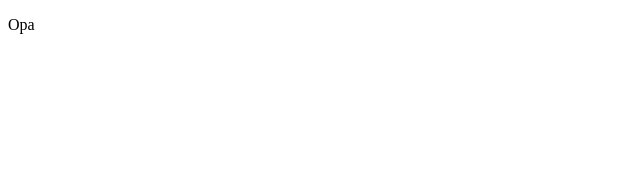
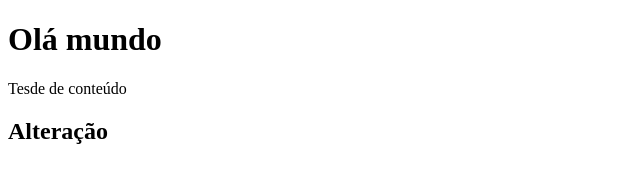
Before and after one commit to FernandoAntonioAzevedo/curso_git1, a plain HTML site: page index.html in a window 1280 px wide. Shown: the whole page, without its empty margins (0-640 px from the left). Drawn offline with Linux system fonts and the light colour scheme.

Commit message:
Enviando alterações

```diff
--- a/index.html
+++ b/index.html
@@ -7,6 +7,8 @@
     <title>Document</title>
 </head>
 <body>
-    <p>Opa</p>
+    <h1>Olá mundo</h1>
+    <p>Tesde de conteúdo</p>
+    <h2>Alteração</h2>
 </body>
 </html>
```
Also changed, not shown: b.txt.
